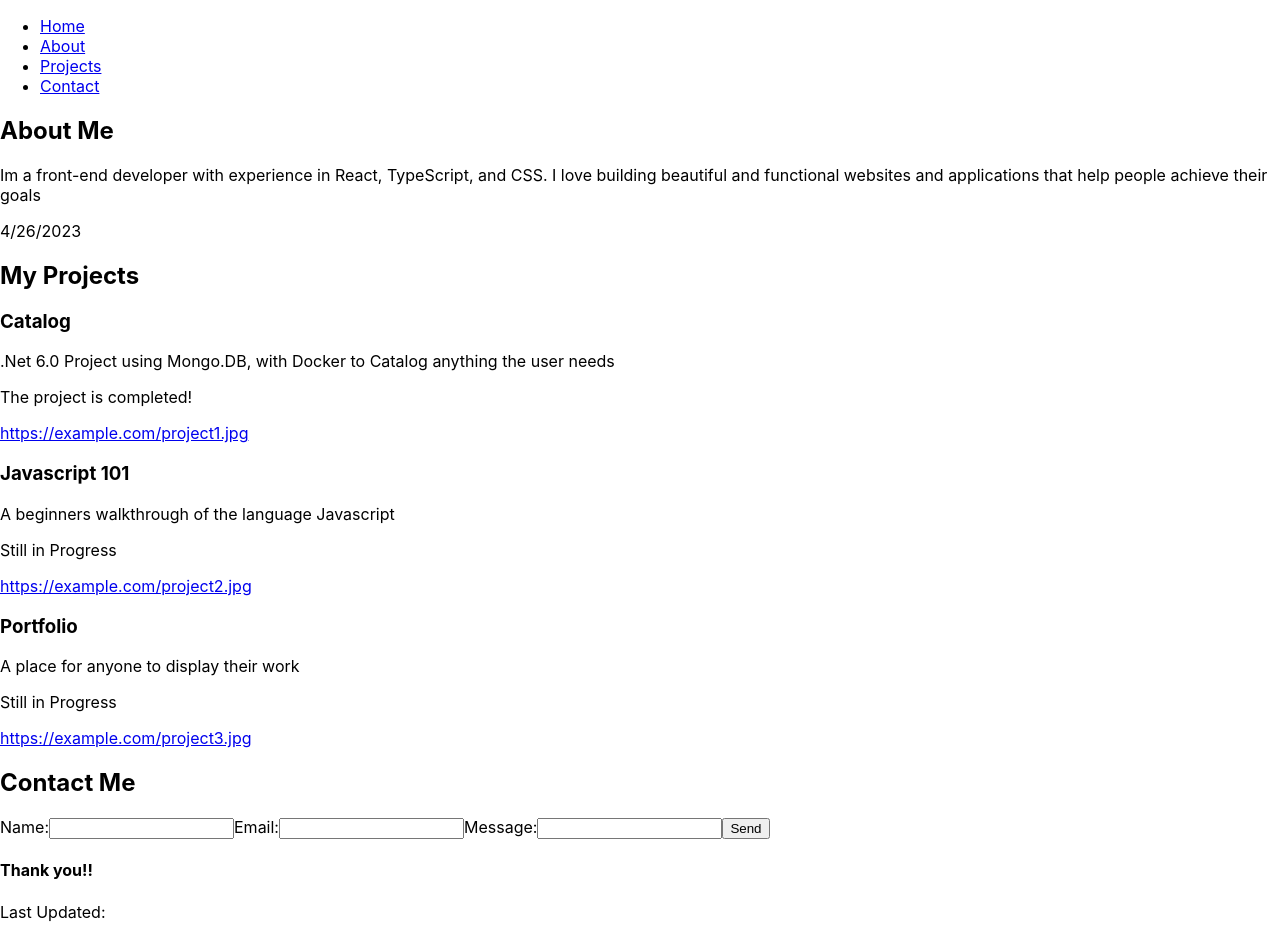
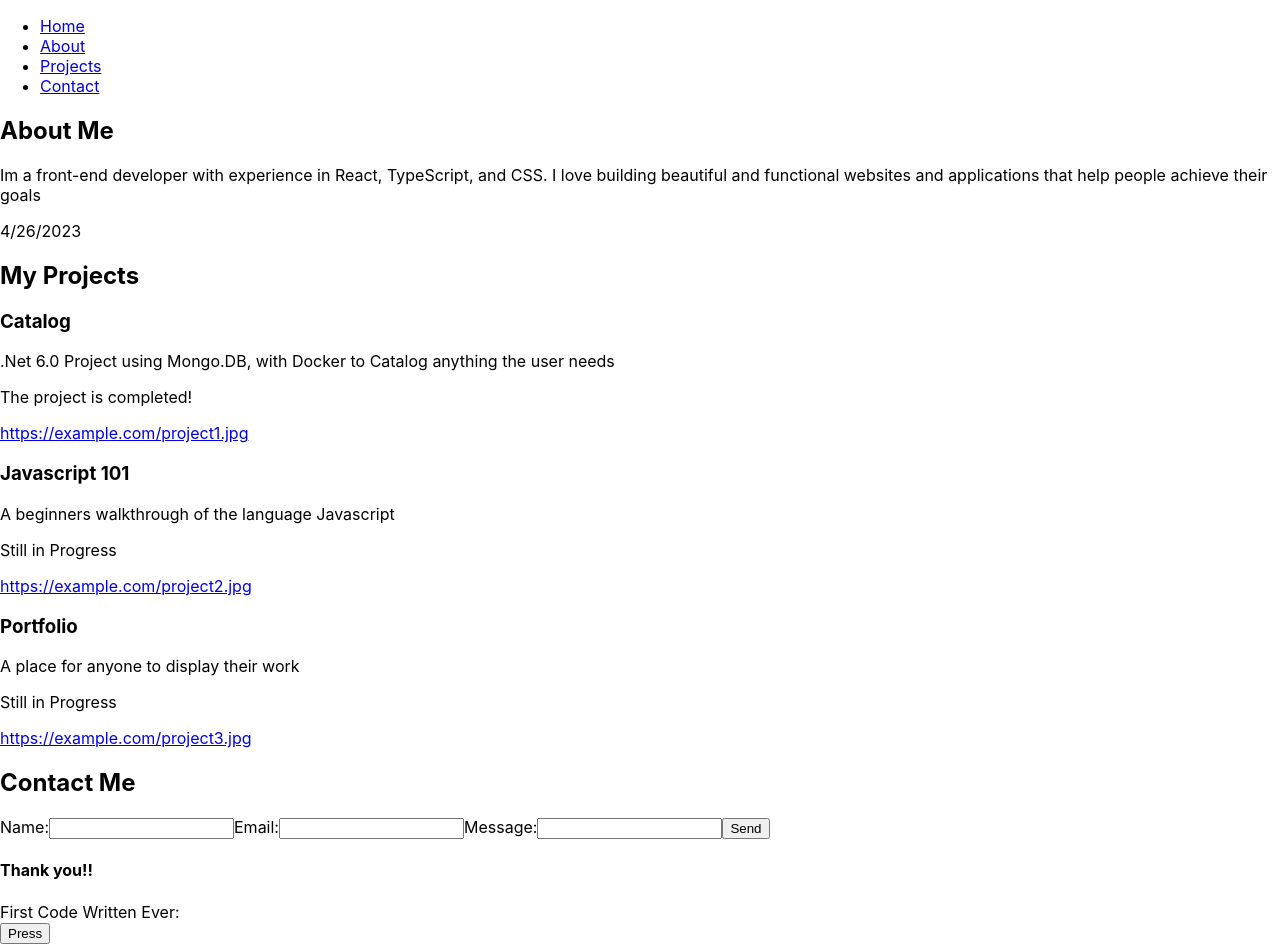
Before and after one commit to hthrmdn8/Portfolio, a React (Create React App) app: page / in a window 1280 px wide. Shown: the top 946 px of the page. Before the commit the page ends 922 px from the top, so only its background shows below. Built offline with nearby package versions, Linux system fonts and the light colour scheme.

Commit message:
Using UseContext in context/appcontext

```diff
--- a/src/components/App.tsx
+++ b/src/components/App.tsx
@@ -3,7 +3,7 @@ import Header from './Header';
 import About from './About';
 import Contact from './Contact';
 import ProjectList from './ProjectList';
-
+import { AppProvider } from './context/AppContext';
 
 const projectList = [
 
@@ -44,6 +44,7 @@ const handleClick = (event: React.MouseEvent<HTMLButtonElement>, id: string) =>
 function App() {
 
   return (
+    <AppProvider>
     <div className="App">
       <Header />
       <About discription = 'Im a front-end developer with experience in React, TypeScript, and CSS. I love building beautiful and functional websites and applications that help people achieve their goals'
@@ -59,6 +60,8 @@ function App() {
         handleClick={handleClick}
         />
     </div>
+
+    </AppProvider>
   );
 }
 
--- a/src/components/Contact.tsx
+++ b/src/components/Contact.tsx
@@ -1,7 +1,8 @@
-import React, { useState, useReducer } from 'react';
+import React, { useState, useReducer, useContext  } from 'react';
 //npm install uuid
 //used to make unique identifier for the click event
 import { v4 as uuidv4 } from 'uuid';
+import { AppContext } from './context/AppContext';
 
 type ContactProps = {
   nameValue: string
@@ -28,6 +29,8 @@ type Action = {
 
 
 function Contact(props:ContactProps) {
+  const { someValue, setSomeValue } = useContext(AppContext);
+
 //usestate
   const [name, setName] = useState('');
   const [email, setEmail] = useState('');
@@ -86,6 +89,8 @@ function Contact(props:ContactProps) {
         </label>
         <button type="submit" onClick={handleClick}>Send</button>
         <h4>{ thankYou }</h4>
+        <div>First Code Written Ever: {someValue}</div>
+        <button onClick={() => setSomeValue('Hello, World!')}>Press</button>
         <div>Last Updated: {state.lastUpdated}</div>
       </form>
     </section>
--- /dev/null
+++ b/src/components/context/AppContext.tsx
@@ -0,0 +1,28 @@
+import React, { useState, createContext, useContext } from 'react';
+
+
+
+type AppContextType = {
+  someValue: string;
+  setSomeValue: (value: string) => void;
+};
+
+const AppContext = createContext<AppContextType>({
+  someValue: '',
+  setSomeValue: () => {},
+});
+
+const useAppContext = () => useContext(AppContext);
+
+const AppProvider: React.FC<{ children: React.ReactNode }> = ({ children }) => {
+  const [someValue, setSomeValue] = useState('');
+
+  return (
+    <AppContext.Provider value={{ someValue, setSomeValue }}>
+      {children}
+    </AppContext.Provider>
+  );
+};
+
+export { AppContext, AppProvider, useAppContext };
+export default AppProvider;
--- a/src/index.tsx
+++ b/src/index.tsx
@@ -2,6 +2,7 @@ import React from 'react';
 import ReactDOM from 'react-dom/client';
 import './index.css';
 import App from './components/App';
+import AppContextProvider from './components/context/AppContext';
 import reportWebVitals from './reportWebVitals';
 
 const root = ReactDOM.createRoot(
@@ -9,7 +10,9 @@ const root = ReactDOM.createRoot(
 );
 root.render(
   <React.StrictMode>
-    <App />
+    <AppContextProvider>
+      <App />
+    </AppContextProvider>
   </React.StrictMode>
 );
 
```
